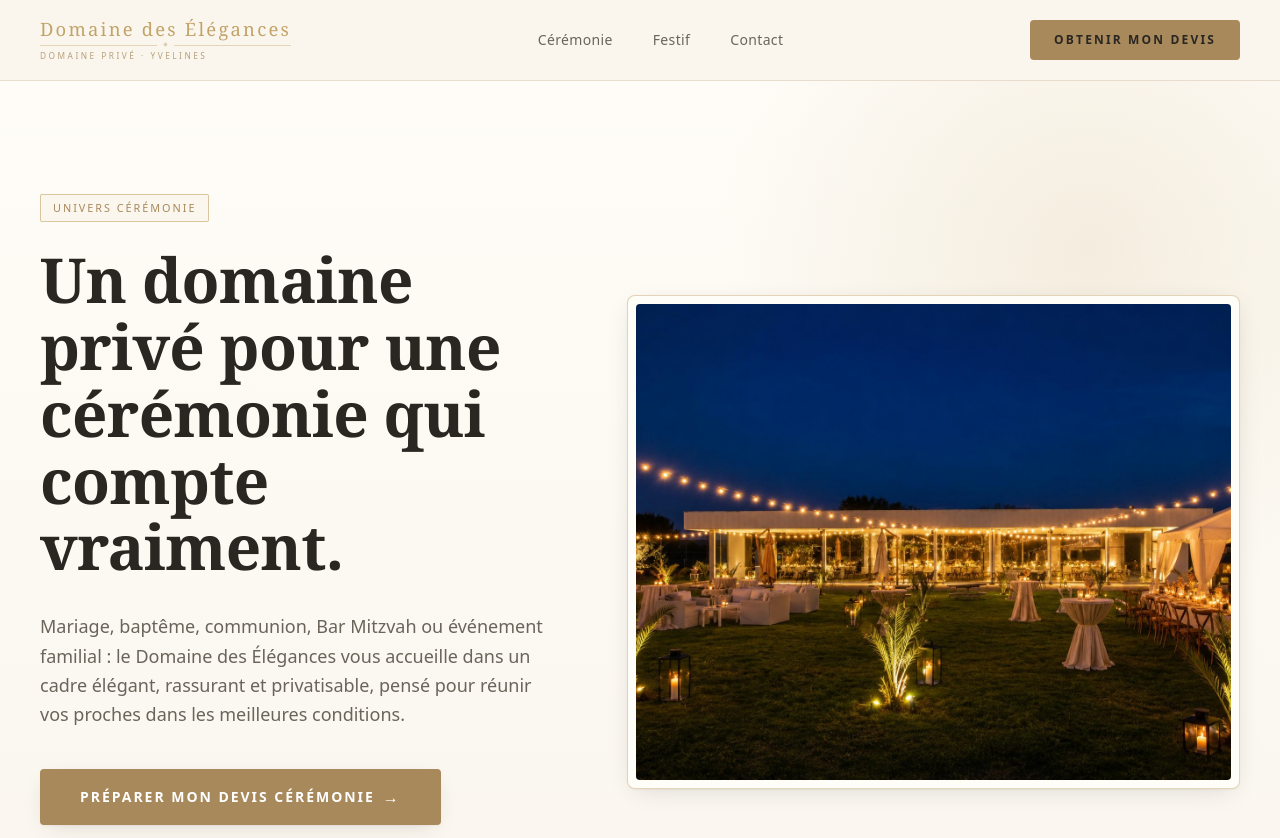
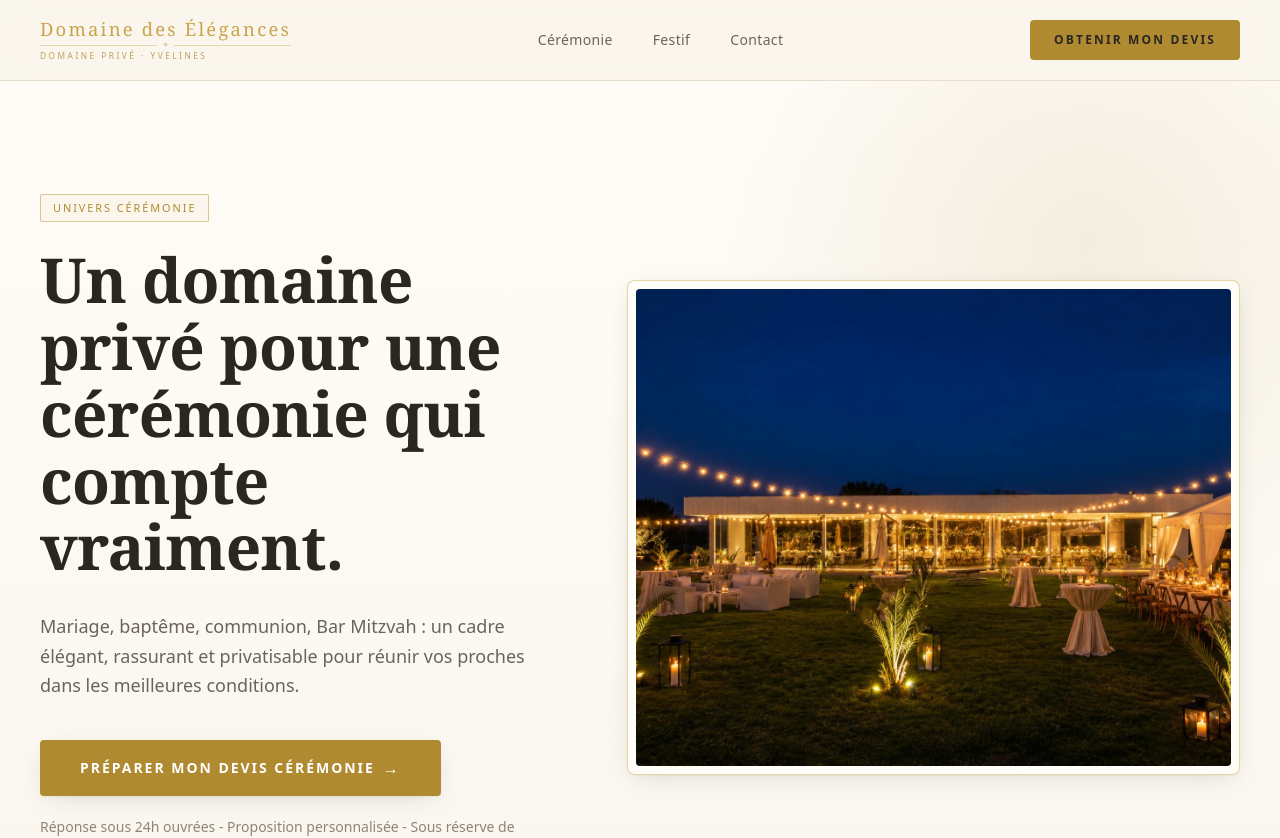
Before and after one commit to RyanGitproj/funnel, a Next.js app: page /ceremonie in a window 1280 px wide. Shown: the top 838 px of the page. Built offline with nearby package versions, Linux system fonts and the light colour scheme; no server answers.

Commit message:
Changement de couleur or

```diff
--- a/package.json
+++ b/package.json
@@ -32,6 +32,7 @@
     "bun-types": "^1.3.4",
     "eslint": "^9",
     "eslint-config-next": "16.2.9",
+    "playwright": "^1.61.0",
     "tailwindcss": "^4",
     "tw-animate-css": "^1.3.5",
     "typescript": "^5"
--- a/src/app/ceremonie/page.tsx
+++ b/src/app/ceremonie/page.tsx
@@ -102,7 +102,7 @@ export default function CeremoniePage() {
           variant="ceremonie"
           eyebrow="Univers Cérémonie"
           title="Un domaine privé pour une cérémonie qui compte vraiment."
-          subtitle="Mariage, baptême, communion, Bar Mitzvah ou événement familial : le Domaine des Élégances vous accueille dans un cadre élégant, rassurant et privatisable, pensé pour réunir vos proches dans les meilleures conditions."
+          subtitle="Mariage, baptême, communion, Bar Mitzvah : un cadre élégant, rassurant et privatisable pour réunir vos proches dans les meilleures conditions."
           primaryCta={{
             href: "#devis",
             label: "Préparer mon devis cérémonie",
--- a/src/app/globals.css
+++ b/src/app/globals.css
@@ -98,8 +98,8 @@ html {
   --ink: #2a2622;                /* anthracite profond */
   --ink-muted: #6b645a;          /* taupe */
   --ink-subtle: #8c8478;         /* taupe clair */
-  --accent: #c2a368;             /* champagne doré */
-  --accent-strong: #a8895c;      /* or plus profond (hover / CTA) */
+  --accent: #C9A44A;             /* or doré saturé */
+  --accent-strong: #B08A30;      /* or profond (hover / CTA) */
   --accent-foreground: #2a2622;  /* anthracite sur or */
   --line: rgba(168, 137, 92, 0.22);
   --shadow-color: 42 35 25;      /* ombre chaude (RGB brut pour usage avec /opacité) */
@@ -125,8 +125,8 @@ html {
   --ink: #f5f0e8;                /* ivoire chaud */
   --ink-muted: #e8ddcf;          /* beige sable */
   --ink-subtle: #b9ab94;         /* champagne atténué */
-  --accent: #c8a96a;             /* doré champagne */
-  --accent-strong: #e2c37d;      /* or clair pour CTA */
+  --accent: #D4AF5A;             /* or champagne saturé */
+  --accent-strong: #F2CB6A;      /* or vif pour CTA (brille sur fond sombre) */
   --accent-foreground: #0b1b2b;  /* bleu nuit sur or */
   --line: rgba(200, 169, 106, 0.34);
   --shadow-color: 0 0 0;         /* ombre neutre (légère) pour CTA doré */
@@ -189,8 +189,8 @@ html {
   /* Léger glow doré pour les cartes sur fond Festif (les ombres
      classiques étant invisibles sur fond sombre) */
   .glow-accent {
-    box-shadow: 0 0 0 1px rgba(232, 196, 119, 0.18),
-                0 8px 32px -12px rgba(232, 196, 119, 0.25);
+    box-shadow: 0 0 0 1px rgba(242, 203, 106, 0.18),
+                0 8px 32px -12px rgba(242, 203, 106, 0.25);
   }
 
   /* « Très » large : badge sur-majuscule avec letter-spacing marque de luxe */
--- a/src/components/sections/Hero.tsx
+++ b/src/components/sections/Hero.tsx
@@ -263,39 +263,70 @@ function HeroCeremonie({
   return (
     <section
       className={cn(
-        "relative overflow-hidden py-16 md:py-24 lg:py-28",
+        "relative isolate overflow-hidden",
+        // Mobile : hero plein cadre centré dans le viewport
+        "flex min-h-[82svh] items-center",
+        // Desktop : layout bloc classique avec padding vertical
+        "lg:block lg:min-h-0 lg:py-24 xl:py-28",
         className,
       )}
     >
-      <div className="pointer-events-none absolute inset-0 bg-[radial-gradient(circle_at_85%_18%,rgba(194,163,104,0.16),transparent_28%),linear-gradient(180deg,rgba(255,253,248,0.9),rgba(250,246,238,0.98))]" />
+      {/* Image de fond — mobile uniquement */}
+      <div className="absolute inset-0 lg:hidden">
+        <Image
+          src={image.src}
+          alt={image.alt}
+          fill
+          priority
+          sizes="100vw"
+          className="object-cover object-center"
+        />
+      </div>
+      {/* Voile sombre gradué — lisibilité texte blanc sur mobile */}
+      <div
+        className="absolute inset-0 bg-gradient-to-b from-black/55 via-black/48 to-black/65 lg:hidden"
+        aria-hidden
+      />
+      {/* Vignette latérale douce — mobile */}
+      <div
+        className="absolute inset-0 bg-[radial-gradient(ellipse_120%_100%_at_50%_50%,transparent_40%,rgba(10,8,5,0.35)_100%)] lg:hidden"
+        aria-hidden
+      />
 
-      <div className="relative mx-auto grid max-w-7xl items-center gap-12 px-6 lg:grid-cols-[0.92fr_1.08fr] lg:gap-16 lg:px-10">
-        <div className="order-2 lg:order-1">
+      {/* Gradient décoratif desktop — inchangé */}
+      <div className="pointer-events-none absolute inset-0 hidden lg:block bg-[radial-gradient(circle_at_85%_18%,rgba(194,163,104,0.16),transparent_28%),linear-gradient(180deg,rgba(255,253,248,0.9),rgba(250,246,238,0.98))]" />
+
+      <div className="relative z-10 mx-auto w-full max-w-7xl px-6 py-14 lg:grid lg:grid-cols-[0.92fr_1.08fr] lg:items-center lg:gap-16 lg:px-10 lg:py-0">
+        {/* Bloc texte — premier dans le DOM → premier sur mobile */}
+        <div className="lg:order-1">
           {eyebrow && (
             <Badge
               variant="accent"
-              className="mb-6 max-w-full whitespace-normal text-center leading-relaxed"
+              className="mb-6 max-w-full whitespace-normal text-center leading-relaxed lg:text-left"
             >
               {eyebrow}
             </Badge>
           )}
-          <h1 className="max-w-full break-words font-serif text-4xl font-semibold leading-[1.08] text-ink md:text-5xl lg:text-[62px]">
+          <h1 className="max-w-full break-words text-center font-serif text-4xl font-semibold leading-[1.08] text-[#fffdf8] [text-shadow:0_2px_14px_rgba(10,8,5,0.55),0_4px_28px_rgba(10,8,5,0.28)] md:text-5xl lg:text-left lg:text-[62px] lg:text-ink lg:[text-shadow:none]">
             {title}
           </h1>
           {subtitle && (
-            <p className="mt-8 max-w-xl text-base leading-relaxed text-ink-muted md:text-lg">
+            <p className="mx-auto mt-6 max-w-xl text-center text-base leading-relaxed text-white [text-shadow:0_1px_4px_rgba(0,0,0,1),0_2px_12px_rgba(0,0,0,0.92),0_4px_24px_rgba(0,0,0,0.75),0_0_48px_rgba(0,0,0,0.50)] md:text-lg lg:mx-0 lg:mt-8 lg:text-left lg:text-ink-muted lg:[text-shadow:none]">
               {subtitle}
             </p>
           )}
-          <CtaRow primary={primaryCta} secondary={secondaryCta} align="left" />
+          <div className="flex justify-center lg:justify-start">
+            <CtaRow primary={primaryCta} secondary={secondaryCta} align="left" />
+          </div>
           {microReassurance && (
-            <p className="mt-5 max-w-xl text-xs leading-relaxed text-ink-subtle md:text-sm">
+            <p className="mx-auto mt-5 max-w-xl text-center text-xs leading-relaxed text-white/70 [text-shadow:0_1px_5px_rgba(0,0,0,0.90),0_2px_14px_rgba(0,0,0,0.65)] md:text-sm lg:mx-0 lg:text-left lg:text-ink-subtle lg:[text-shadow:none]">
               {microReassurance}
             </p>
           )}
         </div>
 
-        <div className="order-1 lg:order-2">
+        {/* Carte image — desktop uniquement */}
+        <div className="order-2 hidden lg:block lg:order-2">
           <div className="rounded-[var(--radius-xl)] border border-accent/45 bg-surface-elevated p-2 shadow-soft">
             <div className="relative aspect-[16/11] overflow-hidden rounded-[var(--radius-md)] bg-surface-alt lg:aspect-[5/4]">
               <Image
```
Also changed, not shown: 1 other file (tests, documents, lock files or other folders).
